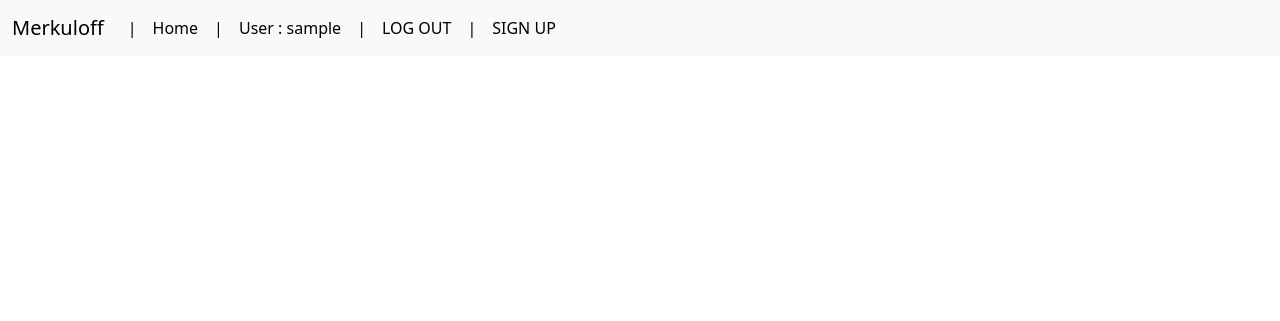
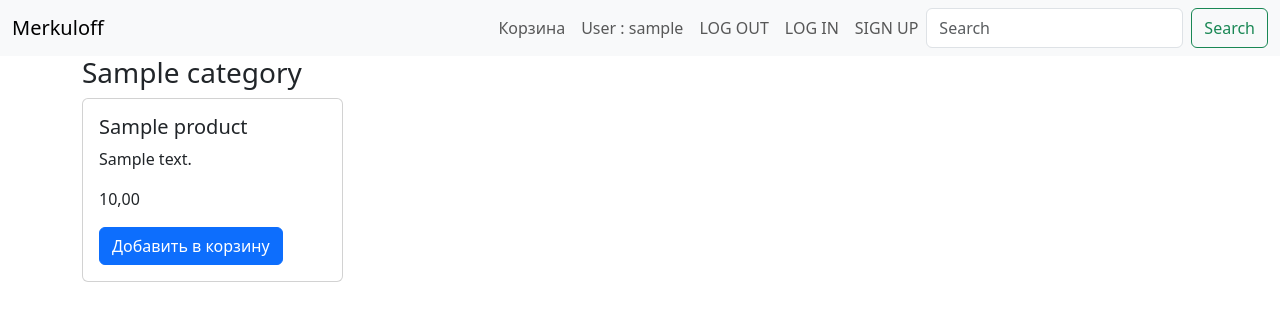
Before and after one commit to Merkul8/marketplace, a Django app: page / in a window 1280 px wide. Shown: the top 321 px of the page. Run offline with Django 4.2, Linux system fonts and the light colour scheme; a user stored in the database is signed in; tables that the repository leaves empty hold one stand-in row (values such as "Sample post").

Commit message:
addning product to cart and return list products in cart

```diff
--- /dev/null
+++ b/cart/forms.py
@@ -0,0 +1,2 @@
+from django import forms
+from market.models import Product
--- a/cart/models.py
+++ b/cart/models.py
@@ -7,7 +7,7 @@ class Cart(models.Model):
     Cart model for adding a new product
     """
     customer_id = models.ForeignKey(Customer, on_delete=models.CASCADE, verbose_name='Пользователь')
-    products = models.ManyToManyField(Product, verbose_name='Название')
+    products = models.ManyToManyField(Product, verbose_name='Название', blank=True)
 
     class Meta:
         verbose_name = 'Корзина'
--- /dev/null
+++ b/cart/urls.py
@@ -0,0 +1,7 @@
+from django.urls import path
+from .views import *
+
+urlpatterns = [
+    path('add_product_to_cart/<int:pk>/', add_product_to_cart, name='add_product_to_cart'),
+    path('products/', get_products_from_cart, name='products_from_cart'),
+]
--- a/market/models.py
+++ b/market/models.py
@@ -1,4 +1,5 @@
 from django.db import models
+from django.urls import reverse
 from market_auth.models import Customer
 import uuid
 
@@ -31,15 +32,18 @@ class Product(models.Model):
     slug = models.SlugField(unique=True, blank=True, verbose_name='Url')
     is_stock = models.BooleanField(default=True, verbose_name='В наличии')
     categories = models.ManyToManyField(Category, verbose_name='Категория')
-    # Это демо-поле для поставщика, ему будут присваиваться определенные права доступа
     seller_id = models.ForeignKey(Customer, on_delete=models.SET_NULL, null=True, blank=True, verbose_name='Продавец')
+
+    class Meta:
+        verbose_name = 'Товар'
+        verbose_name_plural = 'Товары'
 
     def __str__(self) -> str:
         return self.name
 
-    class Meta:
-        verbose_name = 'Товар'
-        verbose_name_plural = 'Товары'
+    def get_absolute_url(self):
+        return reverse('product', kwargs={'slug': self.slug})
+
 
 class ProductImage(models.Model):
     """
--- a/market/templates/market/main.html
+++ b/market/templates/market/main.html
@@ -1,5 +1,34 @@
 {% extends 'base.html' %}
 {% block main %}
+<div class="container">
+    {% for category in categories %}
+    <h3>{{ category.name }}</h3>
+    <div class="row">
+        {% for product in products %}
+        {% if category in product.categories.all %}
+        <div class="col-3">
+            <a href="{{ product.get_absolute_url }}" style="text-decoration: none;">
+                <div class="card">
+                    <div class="card-body">
+                        <h5 class="card-title">{{ product.name }}</h5>
+                        <p class="card-text">{{ product.description|truncatewords:15 }}</p>
+                        <p class="card-text">{{ product.price }}</p>
+                        {% if request.user.is_authenticated %}
+                        <form method="post" action="{% url 'add_product_to_cart' product.pk %}">
+                            {% csrf_token %}
+                            <button type="submit" class="btn btn-primary">Добавить в корзину</button>
+                        </form>
+                        {% endif %}
+                    </div>
+                </div>
 
+            </a>
+        </div>
+
+        {% endif %}
+        {% endfor %}
+    </div>
+    {% endfor %}
+</div>
 
 {% endblock %}
--- a/market/urls.py
+++ b/market/urls.py
@@ -1,7 +1,7 @@
 from django.urls import path
-from .views import *
 from .views import *
 
 urlpatterns = [
-    path('', main, name='home'),
+    path('', MainListView.as_view(extra_context = {'categories': Category.objects.all()}), name='home'),
+    path('product/<slug:slug>', ProductDetailView.as_view(), name='product')
 ]
--- a/market/views.py
+++ b/market/views.py
@@ -1,8 +1,15 @@
-from django.shortcuts import render
 from .serializers import *
 from .models import Product
+from django.views.generic import ListView, DetailView
 
 
-def main(request):
-    products = Product.objects.all()
-    return render(request, 'market/main.html', {'products': products})
+class MainListView(ListView):
+    context_object_name = 'products'
+    template_name = 'market/main.html'
+    model = Product
+
+
+class ProductDetailView(DetailView):
+    model = Product
+    context_object_name = 'product'
+    template_name = 'market/product_detail.html'
--- a/market_auth/views.py
+++ b/market_auth/views.py
@@ -2,6 +2,7 @@ from django.shortcuts import redirect, render
 from .forms import CustomerRegisterForm, CustomerLoginForm
 from django.contrib.auth import login, logout
 from django.contrib import messages
+from cart.models import Cart
 
 def user_login(request):
     if request.method == 'POST':
@@ -23,6 +24,7 @@ def register(request):
         form = CustomerRegisterForm(request.POST)
         if form.is_valid():
             user = form.save()
+            Cart.objects.create(customer_id=user)
             login(request, user)
             messages.success(request, 'Успешная регистрация')
             # send_test_message.delay(form.cleaned_data['email'])
--- a/marketplace/urls.py
+++ b/marketplace/urls.py
@@ -20,5 +20,6 @@ from django.urls import path, include
 urlpatterns = [
     path('admin/', admin.site.urls),
     path('', include('market.urls')),
-    path('auth/', include('market_auth.urls'))
+    path('auth/', include('market_auth.urls')),
+    path('cart/', include('cart.urls')),
 ]
--- a/templates/base.html
+++ b/templates/base.html
@@ -11,10 +11,6 @@
 
 <body>
     {% include 'inc/header.html' %}
-
-    {% block main %}
-    MAIN
-    {% endblock %}
 
     {% if messages %}
 
@@ -31,6 +27,12 @@
     {% endfor %}
     {% endif %}
 
+    {% block main %}
+    MAIN
+    {% endblock %}
+
+
+
     <script src="https://cdn.jsdelivr.net/npm/bootstrap@5.3.1/dist/js/bootstrap.bundle.min.js"
         integrity="sha384-HwwvtgBNo3bZJJLYd8oVXjrBZt8cqVSpeBNS5n7C8IVInixGAoxmnlMuBnhbgrkm"
         crossorigin="anonymous"></script>
--- a/templates/inc/header.html
+++ b/templates/inc/header.html
@@ -1,42 +1,34 @@
 <nav class="navbar navbar-expand-lg bg-body-tertiary">
     <div class="container-fluid">
         <a class="navbar-brand" href="/">Merkuloff</a>
-        <button class="navbar-toggler" type="button" data-bs-toggle="collapse" data-bs-target="#navbarNav"
-            aria-controls="navbarNav" aria-expanded="false" aria-label="Toggle navigation">
+        <button class="navbar-toggler" type="button" data-bs-toggle="collapse" data-bs-target="#navbarSupportedContent"
+            aria-controls="navbarSupportedContent" aria-expanded="false" aria-label="Toggle navigation">
             <span class="navbar-toggler-icon"></span>
         </button>
-        <div class="collapse navbar-collapse" id="navbarNav">
-            <ul class="navbar-nav">
+        <div class="collapse navbar-collapse" id="navbarSupportedContent">
+            <ul class="navbar-nav ms-auto mb-2 mb-lg-0">
+                {% if request.user.is_authenticated %}
                 <li class="nav-item">
-                    <a class="nav-link active" aria-current="page" href="#">|</a>
-                </li>
-                <li class="nav-item">
-                    <a class="nav-link active" aria-current="page" href="/">Home</a>
-                </li>
-                <li class="nav-item">
-                    <a class="nav-link active" aria-current="page" href="#">|</a>
-                </li>
-                <li class="nav-item">
-                    <a class="nav-link active go-rigth" aria-current="page" href="{% url 'register' %}">User : {{ user }}</a>
-                </li>
-                <li class="nav-item">
-                    <a class="nav-link active" aria-current="page" href="#">|</a>
-                </li>
-                {% if user.is_authenticated %}
-                <li class="nav-item">
-                    <a class="nav-link active" aria-current="page" href="{% url 'logout' %}">LOG OUT</a>
-                </li>
-                {% else %}
-                <li class="nav-item">
-                    <a class="nav-link active" aria-current="page" href="{% url 'login' %}">LOG IN</a>
+                    <a class="nav-link" href="{% url 'products_from_cart' %}">Корзина</a>
                 </li>
                 {% endif %}
                 <li class="nav-item">
-                    <a class="nav-link active" aria-current="page" href="#">|</a>
+                    <a class="nav-link" href="#">User : {{ user }}</a>
                 </li>
                 <li class="nav-item">
-                    <a class="nav-link active" aria-current="page" href="{% url 'register' %}">SIGN UP</a>
-            </ul>
+                    <a class="nav-link" href="{% url 'logout' %}">LOG OUT</a>
+                </li>
+                <li class="nav-item">
+                    <a class="nav-link" href="{% url 'login' %}">LOG IN</a>
+                </li>
+                <li class="nav-item">
+                    <a class="nav-link" href="{% url 'register' %}">SIGN UP</a>
+                </li>
+
+                <form class="d-flex" role="search">
+                    <input class="form-control me-2" type="search" placeholder="Search" aria-label="Search">
+                    <button class="btn btn-outline-success" type="submit">Search</button>
+                </form>
         </div>
     </div>
 </nav>
```
Also changed, not shown: cart/templates/cart/add_product_to_cart.html (added, +11 -0 lines), cart/templates/cart/products.html (added, +29 -0 lines), cart/views.py (+21 -2 lines), market/templates/market/product_detail.html (added, +18 -0 lines), cart/migrations/0002_alter_cart_products.py (added).
